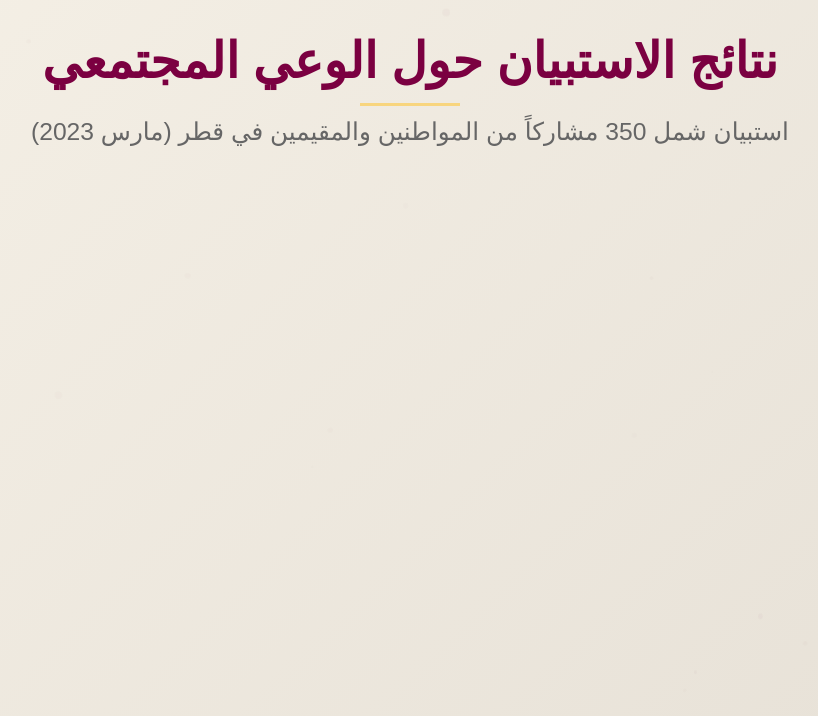
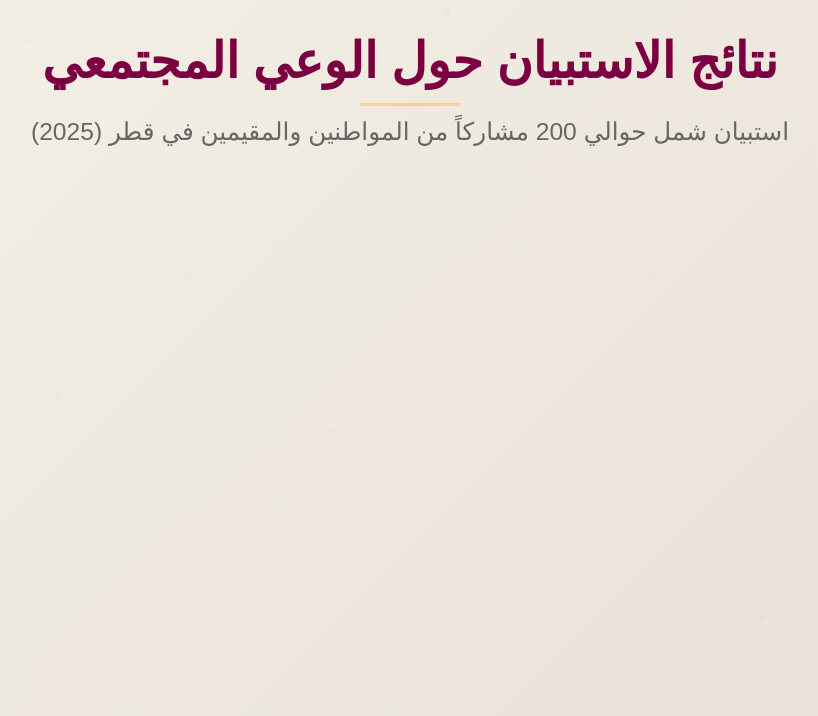
Before and after one commit to QatarRenewableEnergy/QatarRenewableEnergy, a plain HTML site: page Untitled-9.html in a window 1280 px wide. Shown: the whole page, without its empty margins (230-1048 px from the left). Drawn offline with nearby package versions, Linux system fonts and the light colour scheme; a web font is replaced by a local one.

Commit message:
Update Untitled-9.html

```diff
--- a/Untitled-9.html
+++ b/Untitled-9.html
@@ -219,8 +219,8 @@ body.animate-in .slide-content > *:nth-child(3), body.animate-in .content > div:
 
             <div class="content">
                 <h1 class="heading">نتائج الاستبيان حول الوعي المجتمعي</h1>
-                <p class="subheading">استبيان شمل 350 مشاركاً من المواطنين
-                    والمقيمين في قطر (مارس 2023)</p>
+                <p class="subheading">استبيان شمل حوالي 200 مشاركاً من المواطنين
+                    والمقيمين في قطر (2025)</p>
 
                 <div class="survey-container">
                     <div class="survey-box">
```
